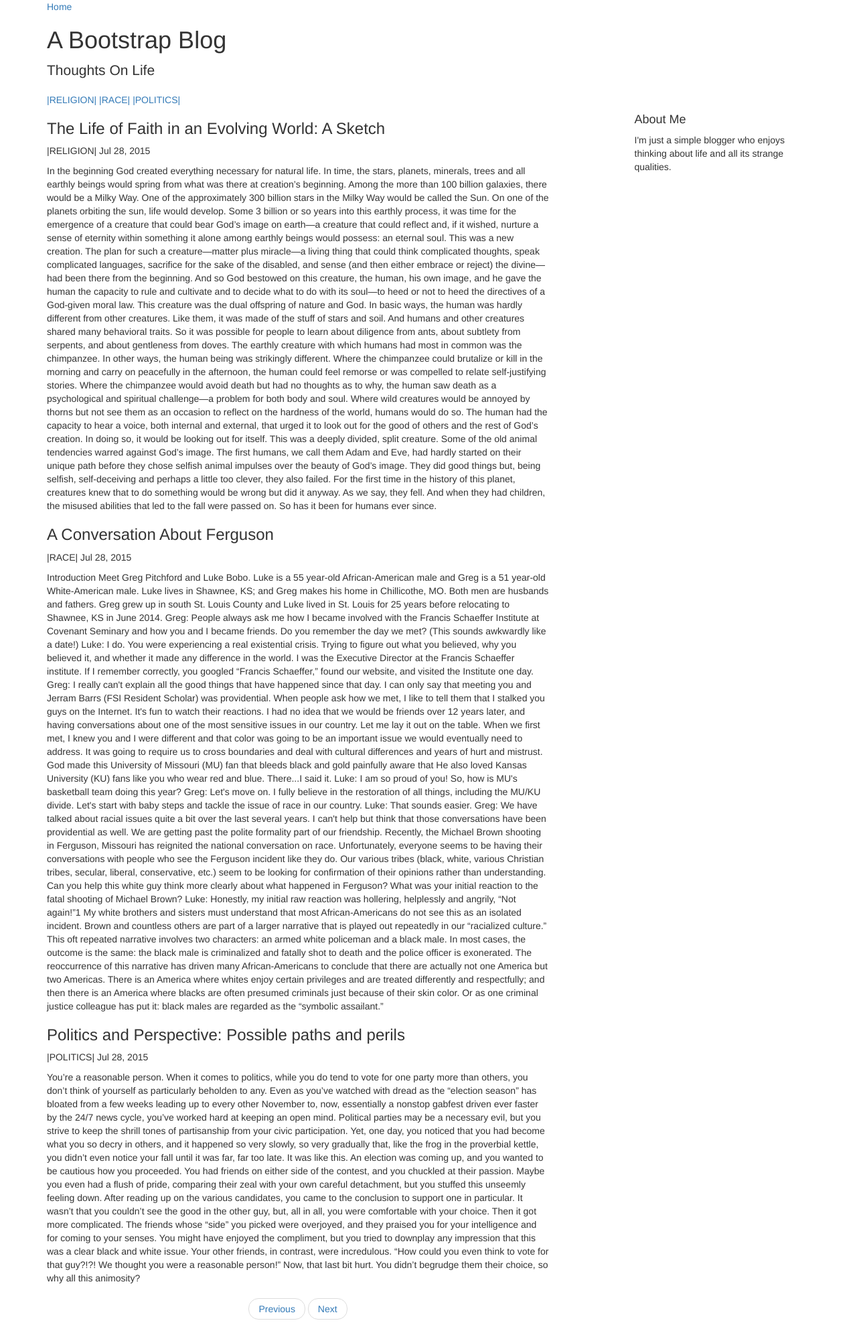
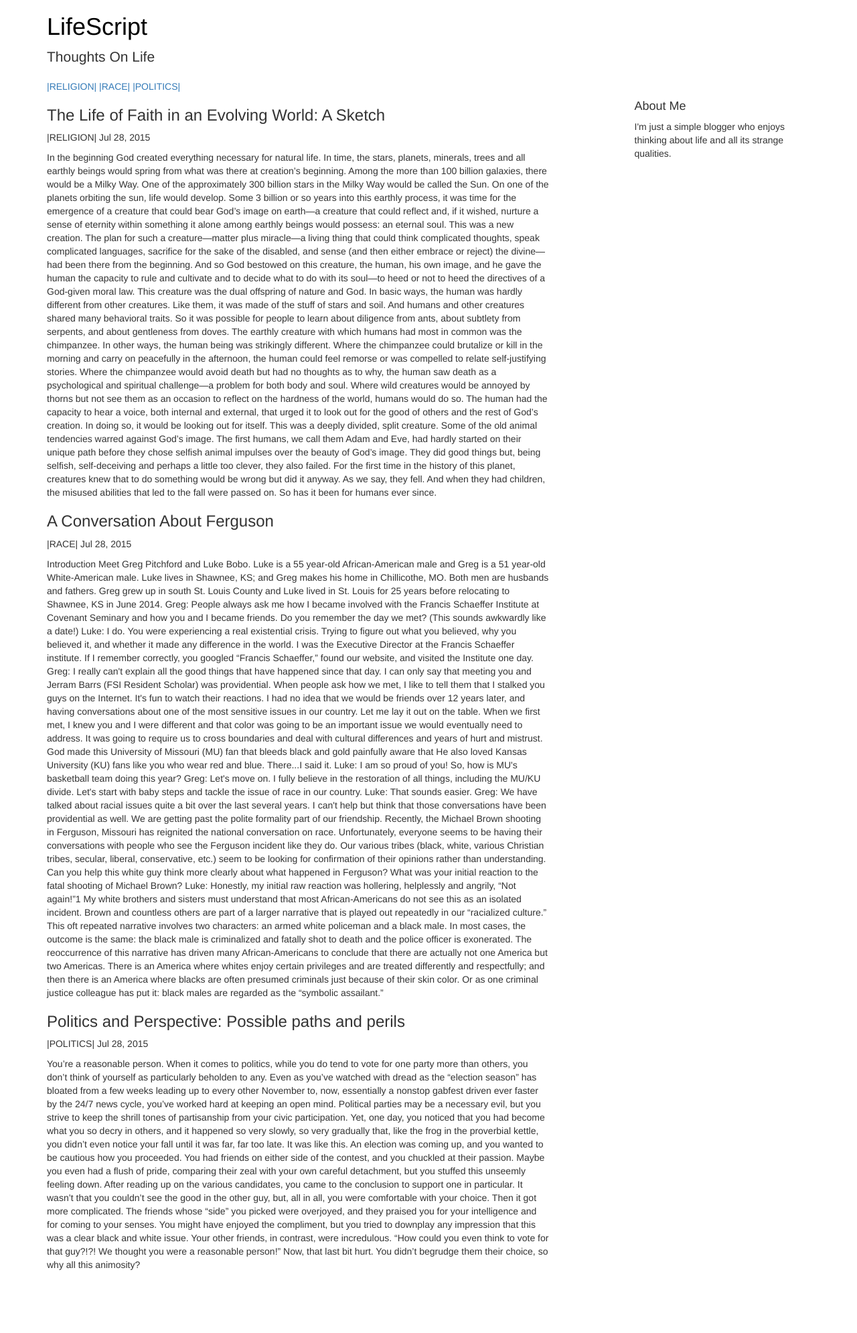
Before and after one commit to jrichardson0104/Basic-Django-Blog, a Django app: page / in a window 1280 px wide. Shown: the whole page at 67% size. After the commit the page ends 1896 px from the top, so only its background shows below. Run offline with Django 3.2, Linux system fonts and the light colour scheme; data comes from the database, SQL or seed files in the repository; some libraries are stand-ins or nearby versions.

Commit message:
cleaned up code and added nav to each page

```diff
--- a/blog/views.py
+++ b/blog/views.py
@@ -3,33 +3,32 @@ from django.shortcuts import render_to_response, get_object_or_404, render
 from .models import Blog, Category
 from django.template import Template, Context, loader
 
-
+categories = Category.objects.all()
+blogs = Blog.objects.all()
 # Create your views here.
 def index(request):
-    category = Category.objects.all()
 
-    postcount = {}
 
-    for category in category:
-        count = Blog.objects.filter(category=category).count()
-        postcount[category.title] = count
+    # postcount = {}
 
-    print(postcount)
+    # for category in category:
+    #     count = Blog.objects.filter(category=category).count()
+    #     postcount[category.title] = count
+
     context = {
 
-		"categories": Category.objects.all(),
-		"posts": Blog.objects.all()[:5],
-        "postcount": postcount,
+		"categories": categories,
+		"posts": blogs,
 	}
 
     return render(request, "index.html", context)
 
 def view_post(request, slug):
     return render_to_response('view_post.html', {
-        'post': get_object_or_404(Blog, slug=slug)})
+        'post': get_object_or_404(Blog, slug=slug), 'categories':categories,})
 
 def view_category(request, slug):
     category = get_object_or_404(Category, slug=slug)
     return render_to_response('view_category.html', {
         'category': category,
-        'posts': Blog.objects.filter(category=category)[:5]})
+        'posts': Blog.objects.filter(category=category)[:5],'categories':categories,})
--- a/static/js/customfcns.js
+++ b/static/js/customfcns.js
@@ -1 +1 @@
-window.alert("sometext");
+// window.alert("Welcome to my blog");
--- a/templates/base.html
+++ b/templates/base.html
@@ -14,23 +14,13 @@
     <!-- Bootstrap core CSS -->
 
 	<!-- Latest compiled and minified CSS -->
-	<link rel="stylesheet" href="static/css/bootstrap-min.css">
+	<link rel="stylesheet" href="/static/css/bootstrap-min.css">
 
   </head>
 
   <body>
 
-    <div class="blog-masthead">
-      <div class="container">
-        <nav class="blog-nav">
-          <a class="blog-nav-item active" href="{% url 'index' %}">Home</a>
-        </nav>
-      </div>
-    </div>
-  {% block navbar %}
-
-  {% endblock %}
-
+  {% include 'nav_bar.html' %}
   {% block content %}
 
   {% endblock %}
@@ -48,9 +38,9 @@
     <!-- Placed at the end of the document so the pages load faster -->
     <script src="https://ajax.googleapis.com/ajax/libs/jquery/1.11.3/jquery.min.js"></script>
     <!-- // <script src="https://maxcdn.bootstrapcdn.com/bootstrap/3.3.5/js/bootstrap.min.js"></script> -->
-    <script src="static/js/bootstrap-min.js"></script>
-    <script src="static/js/customfcns.js"></script>
+    <script src="/static/js/bootstrap-min.js"></script>
+    <script src="/static/js/customfcns.js"></script>
     <!-- IE10 viewport hack for Surface/desktop Windows 8 bug -->
-    <script src="static/js/ie10-viewport-bug-workaround.js"></script>
+    <script src="/static/js/ie10-viewport-bug-workaround.js"></script>
   </body>
 </html>
--- a/templates/index.html
+++ b/templates/index.html
@@ -4,16 +4,6 @@
 {% block content %}
  <div class="container">
 
-      <div class="blog-header">
-        <h1 class="blog-title">A Bootstrap Blog</h1>
-        <p class="lead blog-description">Thoughts On Life</p>
-
-        {% if categories %}
-            {% for category in categories %}
-                <a href="{{ category.get_absolute_url }}">|{{ category.title|upper }}|</a>
-            {% endfor %}
-        {% endif %}
-      </div>
 
       <div class="row">
 
@@ -31,12 +21,12 @@
         {% else %}
             <p>There are not posts yet!</p>
         {% endif %}
-          <nav>
+        <!--   <nav>
             <ul class="pager">
               <li><a href="#">Previous</a></li>
-              <li><a href="#">Next</a></li>
+              <li><a href="">Next</a></li>
             </ul>
-          </nav>
+          </nav> -->
 
         </div><!-- /.blog-main -->
 
--- a/templates/nav_bar.html
+++ b/templates/nav_bar.html
@@ -2,11 +2,19 @@
    <div class="blog-masthead">
       <div class="container">
         <nav class="blog-nav">
-          <a class="blog-nav-item active" href="{% url 'index' %}">Home</a>
+    	<div class="blog-header">
+        	<a style="color:black;" href="{% url 'index' %}"><h1 class="blog-title">LifeScript</h1></a>
+        	<p class="lead blog-description">Thoughts On Life</p>
 
-
-          <a class="blog-nav-item" href="#">About</a>
+        	{% if categories %}
+            	{% for category in categories %}
+                	<a href="{{ category.get_absolute_url }}">|{{ category.title|upper }}|</a>
+            	{% endfor %}
+        	{% endif %}
+      	</div>
         </nav>
       </div>
     </div>
+
+
 {% endblock %}
--- a/templates/view_category.html
+++ b/templates/view_category.html
@@ -13,7 +13,7 @@
             {% endfor %}
         {% endif %}
       </div>
-      {% block head_title %}<h3>Viewing category {{ category.title }}</h3>{% endblock %}
+      {% block head_title %}<h3>Viewing {{ category.title }}</h3>{% endblock %}
        <div class="col-sm-8 blog-main">
 		{% if posts %}
         	<ul>
```
